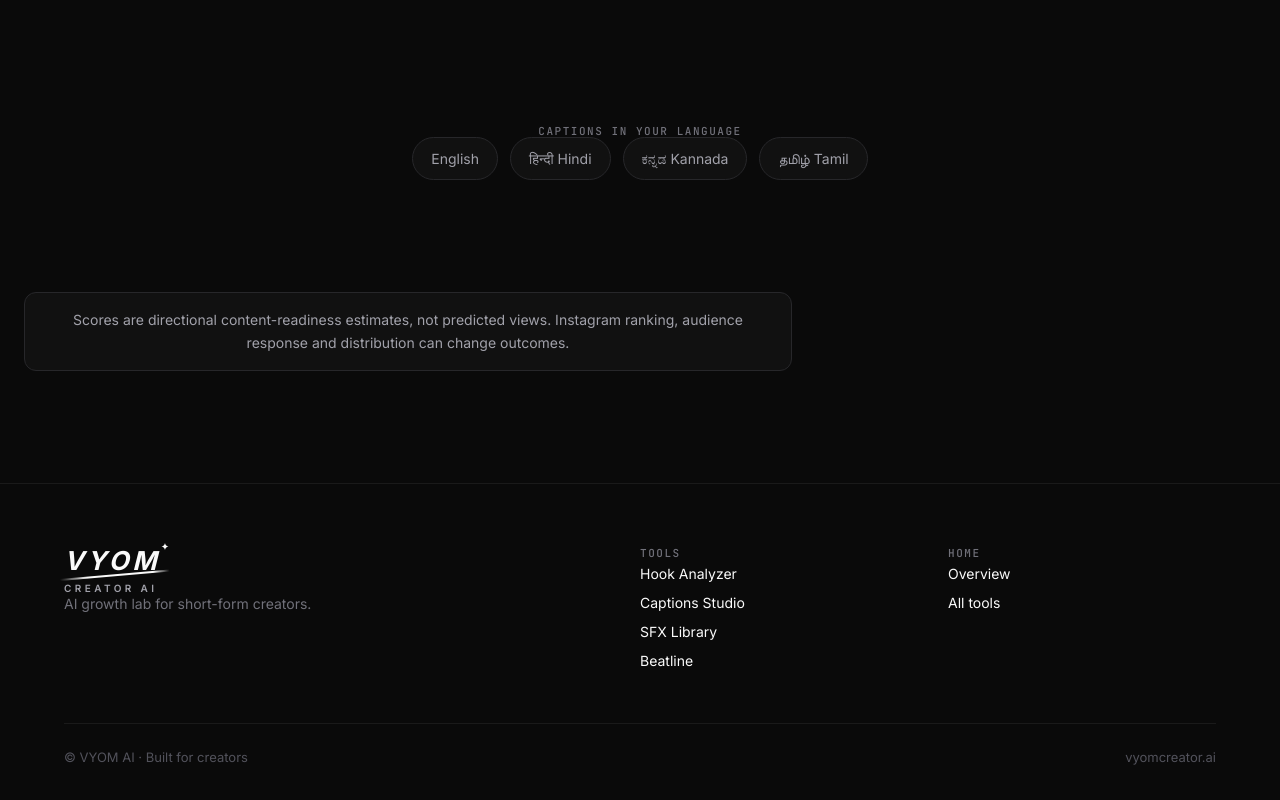
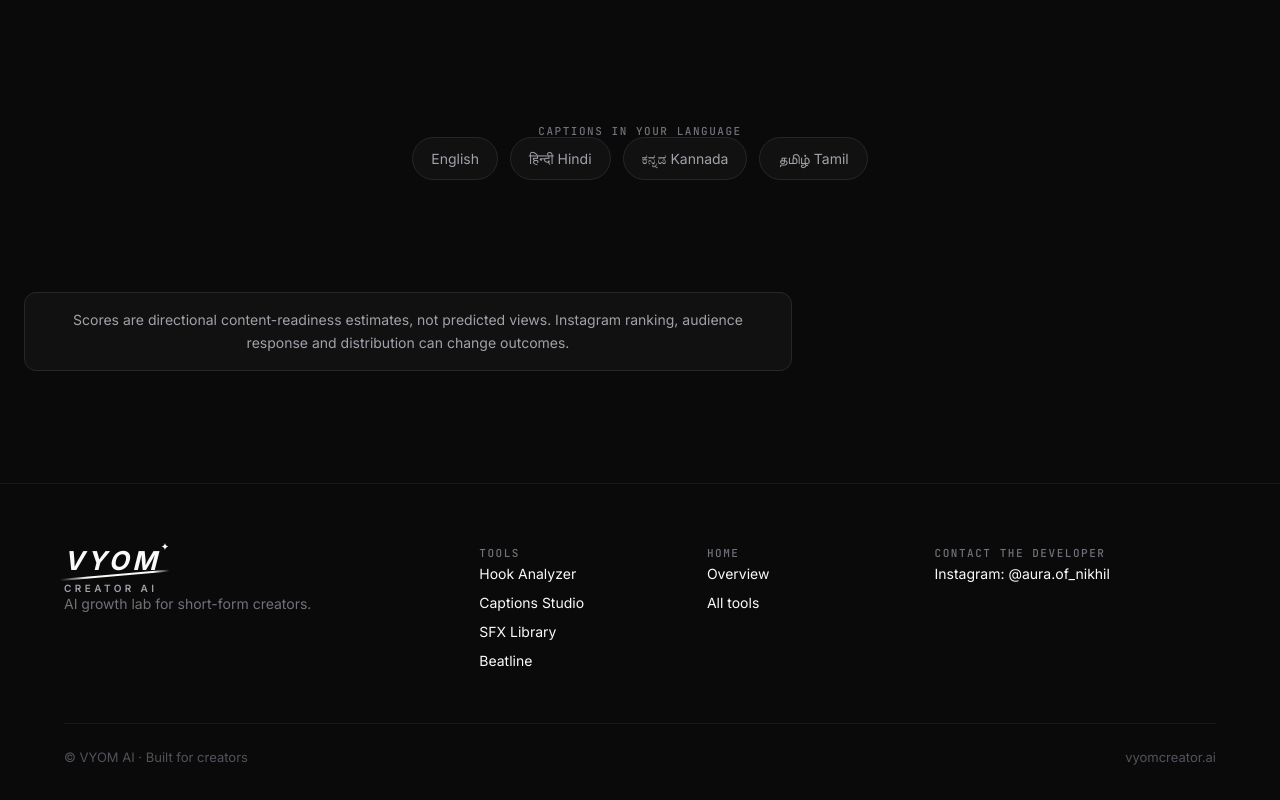
Before and after one commit to nikhilkumar-24/vyomcreator.ai, a website: page index.html in a window 1280 px wide. Shown: the part 2400-3200 px from the top of the page. Drawn offline with Linux system fonts and the light colour scheme.

Commit message:
Add Contact the developer Instagram link to landing footer
Co-authored-by: Copilot <223556219+Copilot@users.noreply.github.com>

```diff
--- a/home.css
+++ b/home.css
@@ -418,7 +418,7 @@ body.landing .lp-btn-outline { border-color: #3f3f46; color: #fafafa; background
   font-size: 13px;
   color: #52525b;
 }
-@media (min-width: 768px) { .lp-footer-inner { grid-template-columns: 2fr 1fr 1fr; } }
+@media (min-width: 768px) { .lp-footer-inner { grid-template-columns: 2fr 1fr 1fr 1.5fr; } }
 
 /* Entrance animation (skipped for reduced motion) */
 @media (prefers-reduced-motion: no-preference) {
--- a/index.html
+++ b/index.html
@@ -160,6 +160,10 @@
       <h4>Home</h4>
       <a href="/">Overview</a><a href="#tools">All tools</a>
     </div>
+    <div class="lp-footer-col">
+      <h4>Contact the developer</h4>
+      <a href="https://www.instagram.com/aura.of_nikhil/" target="_blank" rel="noopener noreferrer">Instagram: @aura.of_nikhil</a>
+    </div>
   </div>
   <div class="lp-footer-bottom"><span>© VYOM AI · Built for creators</span><span>vyomcreator.ai</span></div>
 </footer>
```
